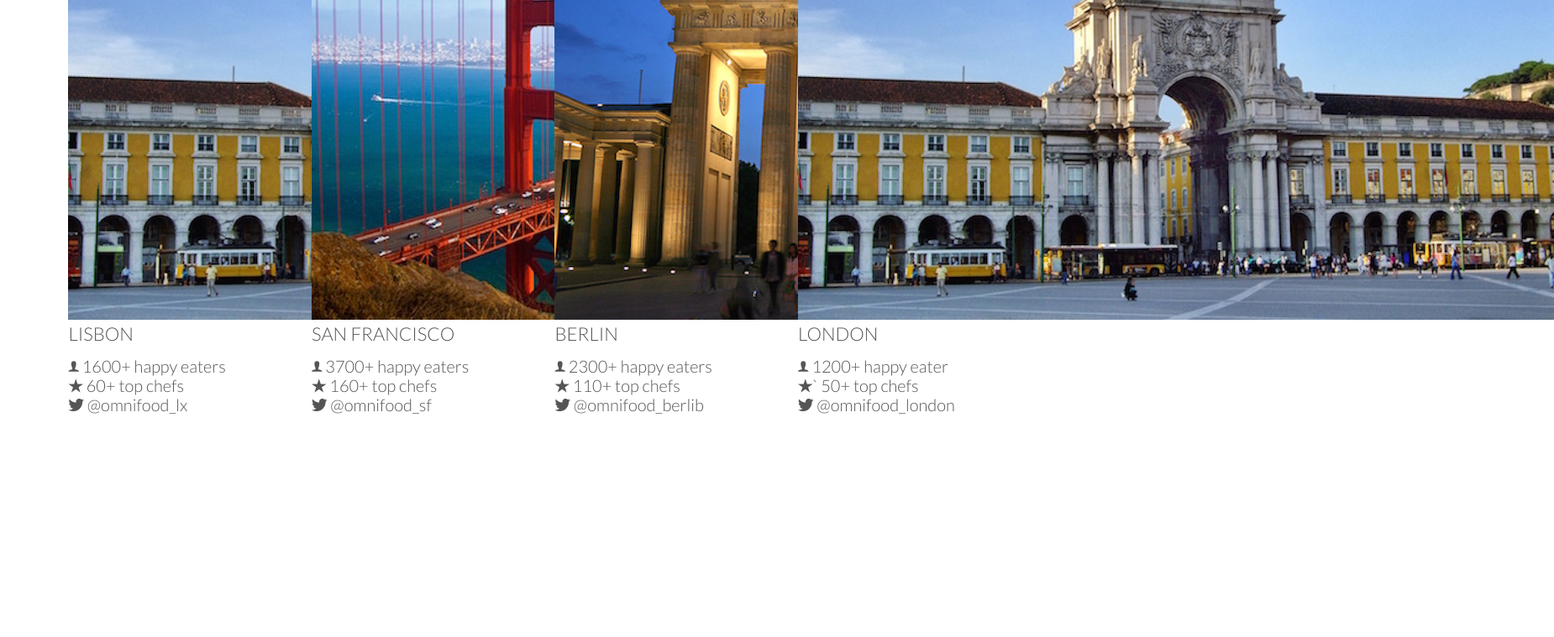
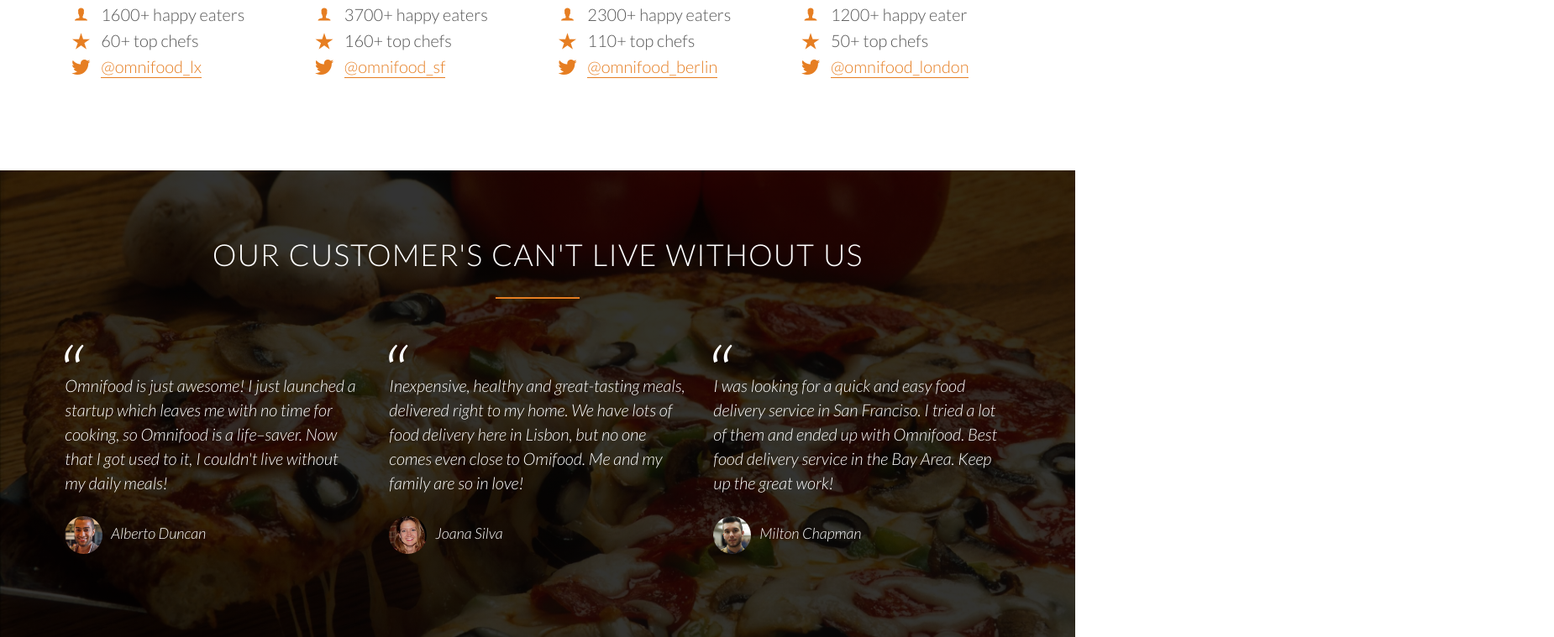
Before and after one commit to Flybuntu/udemyhtmlcssPart2, a plain HTML site: page index.html in a window 1280 px wide. Shown: the part 3164-3923 px from the top of the page at 84% size, 1850 px wide, since content can reach past the window. Before the commit the page ends 3761 px from the top, so only its background shows below. Drawn offline with Linux system fonts and the light colour scheme; files whose address does not match are found by name.

Commit message:
nisam siguran kaj updateam

```diff
--- a/index.html
+++ b/index.html
@@ -38,7 +38,7 @@
 
     <h2>Get food fast &mdash; not fast food</h2>
     <p class="long-copy">
-      Hello, we’re Omnifood, your new premium food delivery service. We know you’re always busy. No time for cooking. So let us take care of that, we’re really good at it, we promise!
+      Hello, we&rsquo;re Omnifood, your new premium food delivery service. We know you&rsquo;re always busy. No time for cooking. So let us take care of that, we&rsquo;re really good at it, we promise!
     </p>
 
   </div>
@@ -164,16 +164,16 @@
       <img src="resources/img/lisbon-3.jpg" alt="Lisbon">
       <h3>Lisbon</h3>
       <div class="city-feature">
-        <i class="ion-ios-person"></i>
+        <i class="ion-ios-person icon-small"></i>
         1600+ happy eaters
       </div>
       <div class="city-feature">
-        <i class="ion-ios-star"></i>
+        <i class="ion-ios-star icon-small"></i>
         60+ top chefs
       </div>
       <div class="city-feature">
-        <i class="ion-social-twitter"></i>
-        @omnifood_lx
+        <i class="ion-social-twitter icon-small"></i>
+        <a href="#">@omnifood_lx</a>
       </div>
 
     </div>
@@ -181,17 +181,17 @@
       <img src="resources/img/san-francisco.jpg" alt="Lisbon">
       <h3>San Francisco</h3>
       <div class="city-feature">
-        <i class="ion-ios-person"></i>
+        <i class="ion-ios-person icon-small"></i>
         3700+ happy eaters
 
       </div>
       <div class="city-feature">
-        <i class="ion-ios-star"></i>
+        <i class="ion-ios-star icon-small"></i>
         160+ top chefs
       </div>
       <div class="city-feature">
-        <i class="ion-social-twitter"></i>
-        @omnifood_sf
+        <i class="ion-social-twitter icon-small"></i>
+        <a href="#">@omnifood_sf</a>
 
       </div>
 
@@ -200,18 +200,18 @@
       <img src="resources/img/berlin.jpg" alt="Lisbon">
       <h3>Berlin</h3>
       <div class="city-feature">
-        <i class="ion-ios-person"></i>
+        <i class="ion-ios-person icon-small"></i>
         2300+ happy eaters
 
       </div>
       <div class="city-feature">
-        <i class="ion-ios-star"></i>
+        <i class="ion-ios-star icon-small"></i>
         110+ top chefs
 
       </div>
       <div class="city-feature">
-        <i class="ion-social-twitter"></i>
-        @omnifood_berlib
+        <i class="ion-social-twitter icon-small"></i>
+        <a href="#">@omnifood_berlin</a>
       </div>
 
     </div>
@@ -219,16 +219,16 @@
       <img src="resources/img/lisbon-3.jpg" alt="Lisbon">
       <h3>London</h3>
       <div class="city-feature">
-        <i class="ion-ios-person"></i>
+        <i class="ion-ios-person icon-small"></i>
         1200+ happy eater
       </div>
       <div class="city-feature">
-        <i class="ion-ios-star"></i>`
+        <i class="ion-ios-star icon-small"></i>
         50+ top chefs
       </div>
       <div class="city-feature">
-        <i class="ion-social-twitter"></i>
-        @omnifood_london
+        <i class="ion-social-twitter icon-small"></i>
+        <a href="#">@omnifood_london</a>
       </div>
 
     </div>
@@ -238,11 +238,54 @@
 </section>
 
 
+<section class="section-testimonials">
+  <div class="row">
+    <h2>Our customer&apos;s can&apos;t live without us</h2>
+  </div>
+
+  <div class="row">
+
+    <div class="col span-1-of-3">
+      <blockquote>
+        Omnifood is just awesome! I just launched a startup which leaves me with no time for cooking, so Omnifood is a life&ndash;saver. Now that I got used to it, I couldn&apos;t live without my daily meals!
+        <cite><img src="resources/img/customer-1.jpg">Alberto Duncan</cite>
+      </blockquote>
+    </div>
+
+    <div class="col span-1-of-3">
+      <blockquote>
+        Inexpensive, healthy and great-tasting meals, delivered right to my home. We have lots of food delivery here in Lisbon, but no one comes even close to Omifood. Me and my family are so in love!
+        <cite><img src="resources/img/customer-2.jpg">Joana Silva</cite>
+      </blockquote>
+    </div>
+
+    <div class="col span-1-of-3">
+      <blockquote>
+        I was looking for a quick and easy food delivery service in San Franciso. I tried a lot of them and ended up with Omnifood. Best food delivery service in the Bay Area. Keep up the great work!
+        <cite><img src="resources/img/customer-3.jpg">Milton Chapman</cite>
+      </blockquote>
+    </div>
+
+  </div>
+
+</section>
+
 </body>
 
 </html>
 
 <!--
+Section 5: Customer testimonials
+Title: Our customers can't live without us
+
+
+()
+
+
+()
+
+
+()
 
 
 
--- a/resources/css/style.css
+++ b/resources/css/style.css
@@ -112,6 +112,24 @@
   margin-bottom: 10px;
 }
 
+/* ----- LINKS ----- */
+
+a:link,
+a:visited {
+  color: #e67e22;
+  text-decoration: none;
+  padding-bottom: 1px;
+  border-bottom: 1px solid #e67e22;
+  transition: border-bottom 0.2s, color 0.2s;
+}
+
+a:hover,
+a:active {
+  color: #555;
+  border-bottom: 1px solid transparent;
+}
+
+
 /* ----- BUTTONS ----- */
 
 .btn:link,
@@ -165,6 +183,7 @@
 header {
   background-image: linear-gradient(rgba(0, 0, 0, 0.7), rgba(0, 0, 0, 0.7)), url(img/hero.jpg);
   background-size: cover;
+  background-attachment: fixed;
   background-position: center;
   height: 100vh;
 }
@@ -314,10 +333,85 @@
 
 }
 
+.btn-app:link,
+.btn-app:visited {
+  border: 0;
+}
+
 .btn-app img {
   height: 50px;
+  width: auto;
   margin-right: 10px;
 }
 
+/* ------------------------------------------------ */
+/* CITIES */
+/* ------------------------------------------------ */
+
+.box img {
+  width: 100%;
+  height: auto;
+  margin-bottom: 15px;
+}
+
+.city-feature {
+  margin-bottom: 5px;
+}
+
+.icon-small {
+  display: inline-block;
+  width: 30px;
+  text-align: center;
+  color: #e67e22;
+  font-size: 120%;
+
+  /* secrets to align texts and icons */
+  line-height: 120%;
+  vertical-align: middle;
+  margin-top: -4px;
+  margin-right: 5px;
+}
+
+
+/* ------------------------------------------------ */
+/* TESTIMONIALS */
+/* ------------------------------------------------ */
+
+.section-testimonials {
+  background-image: linear-gradient(rgba(0, 0, 0, 0.8), rgba(0, 0, 0, 0.8)), url(img/back-customers.jpg);
+  background-size: cover;
+  color: white;
+  background-attachment: fixed;
+}
+
+blockquote {
+  padding: 2%;
+  font-style: italic;
+  line-height: 145%;
+  position: relative;
+  margin-top: 40px;
+}
+
+cite {
+  font-size: 90%;
+  margin-top: 25px;
+  display: block;
+}
+
+blockquote:before {
+  content: "\201C";
+  font-size: 500%;
+  display: block;
+  position: absolute;
+  top: -5px;
+  left: -3px;
+}
+
+cite img {
+  height: 45px;
+  border-radius: 50%;
+  margin-right: 10px;
+  vertical-align: middle;
+}
 
 /* Orange color #e67e22 */
```
Also changed, not shown: resources/css/img/back-customers.jpg (added), 1 other file.
